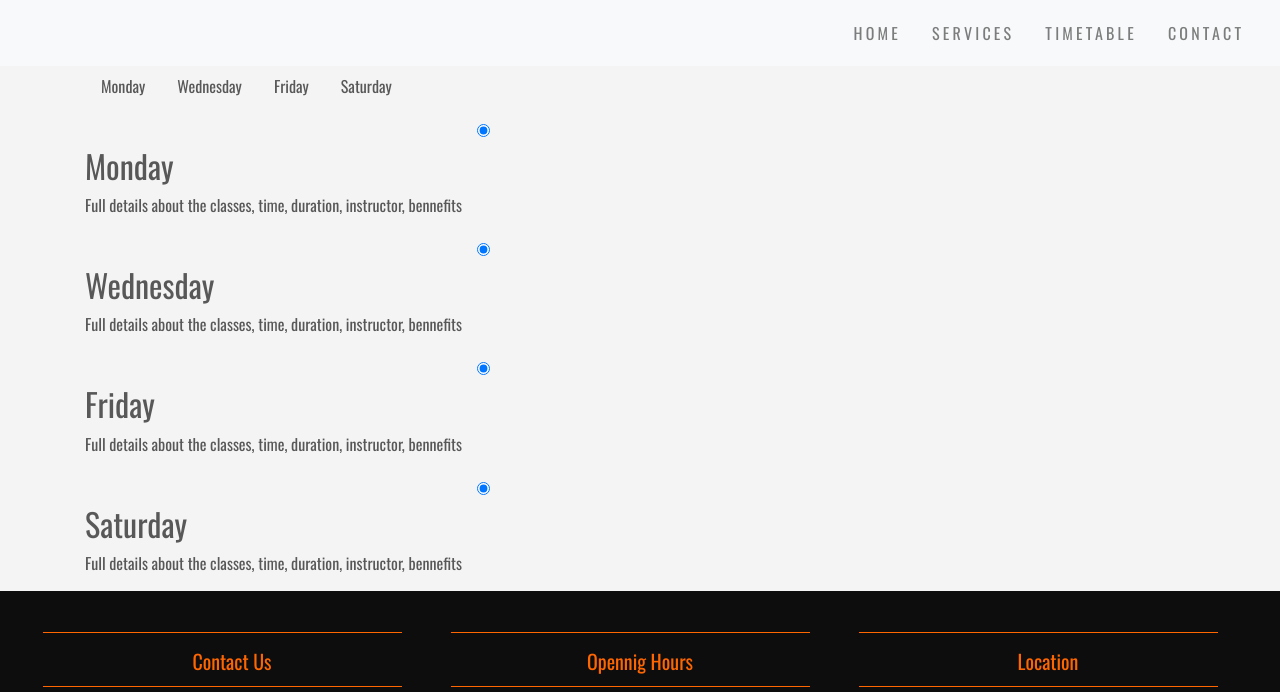
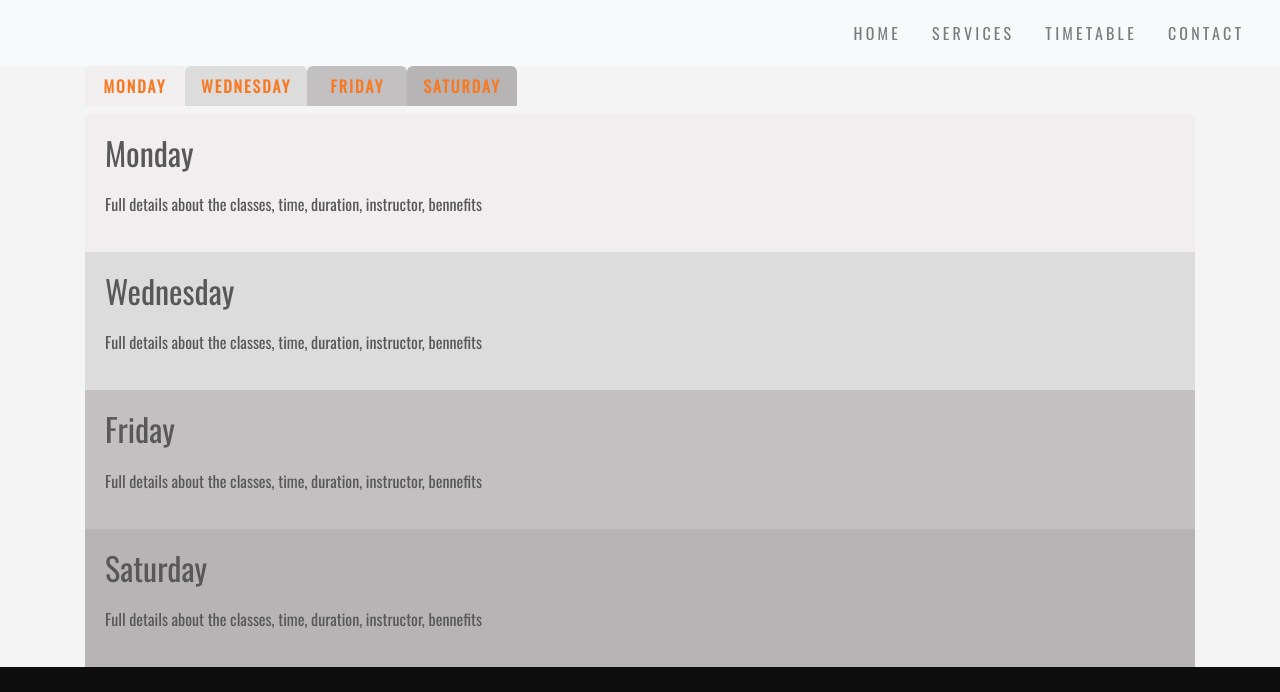
Before and after one commit to Code-Institute-Submissions/https-github.com-Miszamm-MS1-project_resub, a plain HTML site: page timetable.html in a window 1280 px wide. Shown: the top 692 px of the page. Drawn offline with nearby package versions, Linux system fonts and the light colour scheme.

Commit message:
additional changes to timetable page

```diff
--- a/assets/css/style.css
+++ b/assets/css/style.css
@@ -200,7 +200,7 @@ textarea::placeholder {
 }
 #timetable .container {
     max-width: 800px;
-    margin: 0 auto;
+    margin: 30px auto;
 }
 .tab-triger {}
 .tab-triger ul {
@@ -218,6 +218,53 @@ textarea::placeholder {
     display: block;
     padding: 8px 16px;
     cursor: pointer;
+    min-width: 100px;
+    background: rgba(136,133,133,0.5);
+    text-align: center;
+    font-weight: 700;
+    color: #f87924;
+    letter-spacing: 2px;
+    text-transform: uppercase;
+    border-radius: 6px 6px 0 0;
+}
+.tab-triger ul li:nth-child(1) label{
+    background: #f0eeee;
+}
+.tab-triger ul li:nth-child(2) label{
+    background: #dddcdc;
+}
+.tab-triger ul li:nth-child(3) label{
+    background: #c2c0c0;
+}
+.tab-triger ul li:nth-child(4) label{
+    background: #b6b4b4;
+}
+.tab-container-wrap {}
+.tab-container-wrap input {
+    position: absolute;
+    width: 0;
+    height: 0;
+    margin: 0;
+    z-index: -100;
+    top: -10000px;
+}
+.tab-content-box {
+    background: #f0eeee;
+    padding: 20px;
+}
+.tab-content-box:nth-of-type(1) {
+    background: #f0eeee;
+}
+.tab-content-box:nth-of-type(2) {
+    background: #dddcdc;
+}
+.tab-content-box:nth-of-type(3) {
+    background: #c2c0c0;
+}.tab-content-box:nth-of-type(4) {
+    background:  #b6b4b4;
+}
+.tab-content-box h2 {
+    margin: 0 0 20px;
 }
 /*----------------social---------------------*/
 footer {
--- a/timetable.html
+++ b/timetable.html
@@ -47,22 +47,22 @@
         </div>
         <div class="tab-container-wrap">
             <input type="radio" checked id="tab1" name="1">
-                <div class="tab-content-box1">
+                <div class="tab-content-box">
                     <h2>Monday</h2>
                     <p>Full details about the classes, time, duration, instructor, bennefits</p>
                 </div>
               <input type="radio" checked id="tab2" name="2">
-                <div class="tab-content-box2">
+                <div class="tab-content-box">
                     <h2>Wednesday</h2>
                     <p>Full details about the classes, time, duration, instructor, bennefits</p>
                 </div>
               <input type="radio" checked id="tab3" name="3">
-                <div class="tab-content-box3">
+                <div class="tab-content-box">
                     <h2>Friday</h2>
                     <p>Full details about the classes, time, duration, instructor, bennefits</p>
                 </div>
                <input type="radio" checked id="tab4" name="4">
-                <div class="tab-content-box4">
+                <div class="tab-content-box">
                     <h2>Saturday</h2>
                     <p>Full details about the classes, time, duration, instructor, bennefits</p>
                 </div>
```
